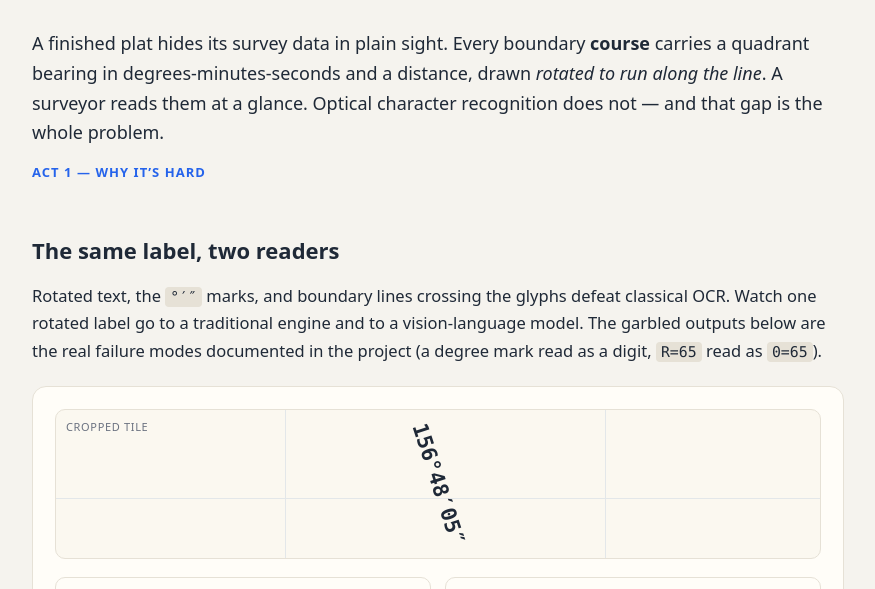
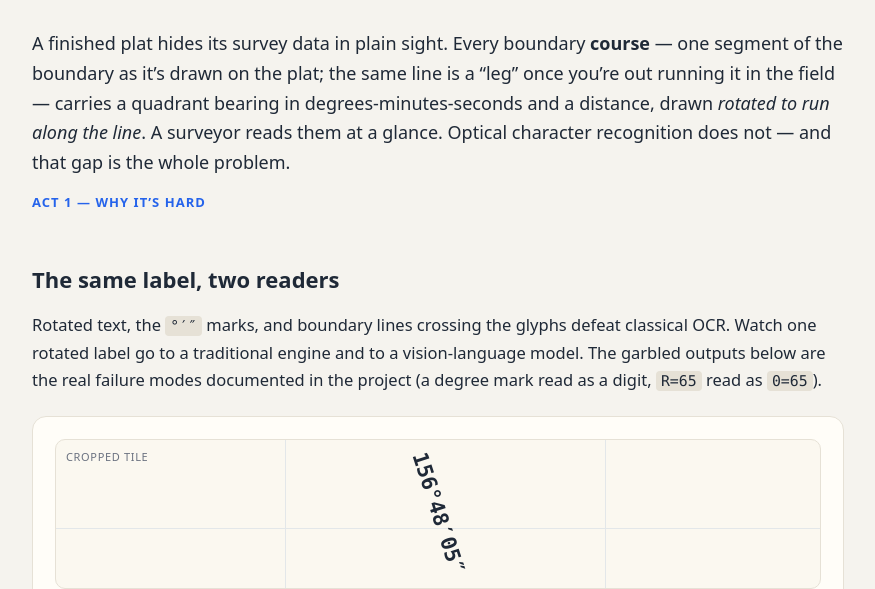
Before and after one commit to KevinGriffin-new/plat2json, a plain HTML site: page docs/plat-reader-demo.html in a window 1280 px wide. Shown: the part 189-778 px from the top of the page, without its empty margins (202-1077 px from the left). Drawn offline with Linux system fonts and the light colour scheme.

Commit message:
docs: gloss "course" vs "leg" in the demo lead
A course is one segment of the boundary as drawn on the plat (the record); the
same line is a "leg" once you're running it in the field. Glossing on first use
so the demo reads for newcomers as well as practising surveyors.

Co-Authored-By: Claude Opus 4.8 <noreply@anthropic.com>

```diff
--- a/docs/plat-reader-demo.html
+++ b/docs/plat-reader-demo.html
@@ -113,7 +113,7 @@ a:hover{text-decoration:underline}
   <h1>Reading a survey plat with a local vision model</h1>
   <p class="sub">Lifting rotated metes-and-bounds labels off a scanned plat — and checking them — on one 8&nbsp;GB GPU, no cloud.</p>
 
-  <p class="lead">A finished plat hides its survey data in plain sight. Every boundary <strong>course</strong> carries a quadrant bearing in degrees-minutes-seconds and a distance, drawn <em>rotated to run along the line</em>. A surveyor reads them at a glance. Optical character recognition does not — and that gap is the whole problem.</p>
+  <p class="lead">A finished plat hides its survey data in plain sight. Every boundary <strong>course</strong> &mdash; one segment of the boundary as it&rsquo;s drawn on the plat; the same line is a &ldquo;leg&rdquo; once you&rsquo;re out running it in the field &mdash; carries a quadrant bearing in degrees-minutes-seconds and a distance, drawn <em>rotated to run along the line</em>. A surveyor reads them at a glance. Optical character recognition does not &mdash; and that gap is the whole problem.</p>
 
   <p class="kicker">Act 1 — why it&rsquo;s hard</p>
   <h2>The same label, two readers</h2>
```
